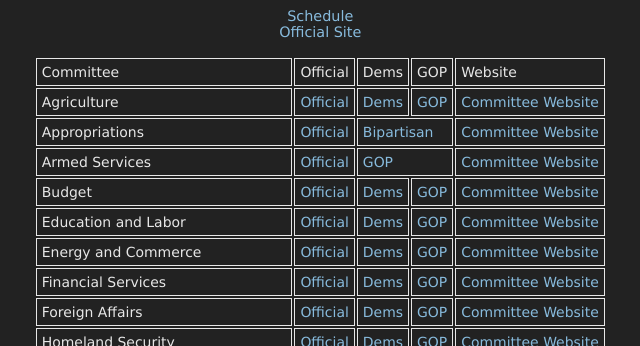
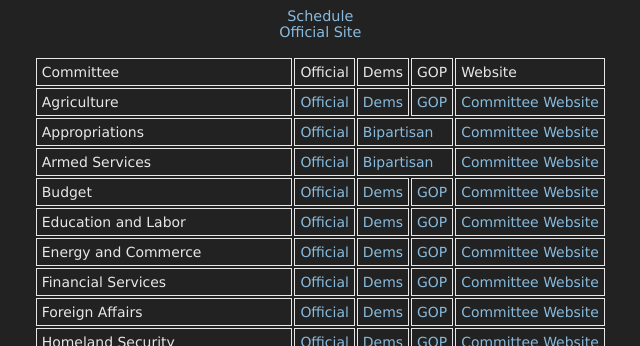
Before and after one commit to danburd/danburd.github.io, a Jekyll site: the page house.html, which Jekyll copies as it is, in a window 1280 px wide. Shown: the top 346 px of the page, without its empty margins (315-955 px from the left). Built offline with Jekyll 4.4.1, drawn with Linux system fonts in a browser that asks for light colours.

Commit message:
Update house.html

```diff
--- a/house.html
+++ b/house.html
@@ -42,7 +42,7 @@
   <tr>
     <td>Armed Services</td>
     <td><a href="https://www.congress.gov/committees/video/house-armed-services/hsas00">Official</a></td>
-    <td colspan="2"><a href="https://www.youtube.com/channel/UCD506yORW2voSanqEgLOUIQ/videos?view=2&flow=grid">GOP</a></td>
+    <td colspan="2"><a href="https://www.youtube.com/channel/UCD506yORW2voSanqEgLOUIQ/videos?view=2&flow=grid">Bipartisan</a></td>
     <td><a href="https://armedservices.house.gov">Committee Website</a></td>
   </tr>
   <tr>
```
